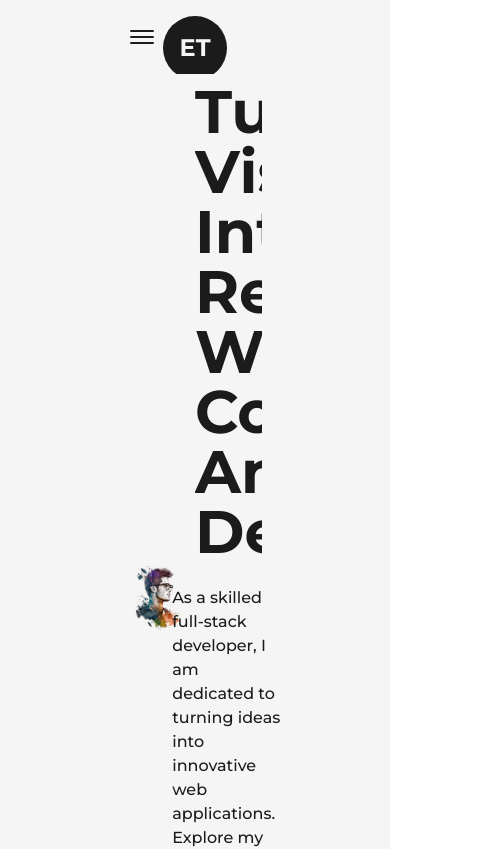
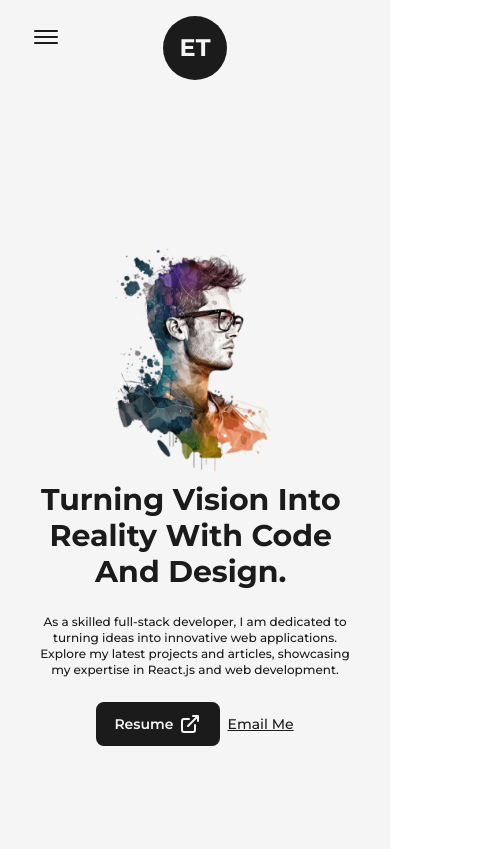
Before and after one commit to Tyronnosaurus/etiron-portfolio, a Next.js app: page / in a window 390 px wide. Shown: the top 849 px of the page, 486 px wide, since content can reach past the window. Built offline with nearby package versions, Linux system fonts and the light colour scheme.

Commit message:
Made index responsive

```diff
--- a/src/components/Layout.js
+++ b/src/components/Layout.js
@@ -3,7 +3,8 @@ import React from 'react'
 
 const Layout = ({children, className,}) => {
   return (
-    <div className={`w-full h-full inline-block z-0 bg-light p-32 dark:bg-dark ${className}`}>
+    <div className={`w-full h-full inline-block z-0 bg-light dark:bg-dark ${className}
+                     p-8 md:p-12 lg:p-16 xl:p-24}`}>
         {children}
     </div>
   )
--- a/src/components/NavBar.js
+++ b/src/components/NavBar.js
@@ -63,7 +63,8 @@ const NavBar = () => {
     }
 
     return (
-        <header className='w-full px-32 py-8 font-medium flex items-center justify-between relative
+        <header className='w-full py-8 font-medium flex items-center justify-between relative z-10
+                           px-8 xs:px-16
                            dark:text-light'>
 
             {/* Hamburger menu button. On click, middle bar disappears and the other two rotate 45º to form an X */}
--- a/src/pages/index.js
+++ b/src/pages/index.js
@@ -16,27 +16,34 @@ export default function Home() {
       </Head>
 
       <main className='flex items-center w-full min-h-screen text-dark dark:text-light'>
-        <Layout className='pt-0'>
-          <div className='flex items-center justify-between w-full'>
+        <Layout className='pt-8 md:pt-16 lg:pt-0'>
+          <div className='flex flex-col lg:flex-row items-center justify-between w-full'>
 
-            <div className='w-1/2'>
-              <Image src={ProfilePic} alt="Eduard Tiron" className='w-full h-auto' priority
+            <div className='w-[70%] lg:w-1/2'>
+              <Image src={ProfilePic} alt="portrait" priority
+                     className='h-auto inline-block lg:w-full'
                      sizes="(max-width:768px) 100vw, (max-width:1200px) 50vw, 50vw"/>
             </div>
 
-            <div className='w-1/2 flex flex-col items-center self-center'>
-              <AnimatedText text="Turning Vision Into Reality With Code And Design." className='!text-6xl !text-left' />
-              <p className='my-4 text-base font-medium'>
+            <div className='flex flex-col items-center self-center w-full lg:w-1/2'>
+              <AnimatedText text="Turning Vision Into Reality With Code And Design."
+                            className='!text-center lg:!text-left
+                                       !text-3xl md:!text-5xl lg:!text-6xl xl:!text-5xl' />
+              <p className='my-4 font-medium
+                            text-xs md:text-sm lg:text-base
+                            text-center lg:text-left'>
                 As a skilled full-stack developer, I am dedicated to turning ideas into innovative web applications.
                 Explore my latest projects and articles, showcasing my expertise in React.js and web development.
               </p>
 
 
               {/* Buttons */}
-              <div className='flex items-center self-start mt-2'>
+              <div className='flex items-center mt-2 self-center lg:self-start'>
 
                 <Link href="/" target="_blank"
-                      className='flex items-center p-2.5 px-6 rounded-lg font-semibold
+                      className='flex items-center rounded-lg font-semibold
+                                 p-2 px-4 md:p-2.5 md:px-6
+                                 text-sm md:text-base
                                bg-dark text-light hover:bg-light hover:text-dark
                                  border-2 border-solid border-dark hover:border-dark
                                dark:bg-light dark:text-dark dark:border-light dark:hover:bg-dark dark:hover:text-light'>
@@ -44,7 +51,9 @@ export default function Home() {
                 </Link>
 
                 <Link href="mailto:abcd@gmail.com" target="_blank"
-                      className='ml-4 text-lg font-medium capitalize underline text-dark dark:text-light'>
+                      className='font-medium capitalize underline text-dark dark:text-light
+                                 ml-2 xs:ml-4
+                                 text-sm md:text-base'>
                   Email me
                 </Link>
 
```
Also changed, not shown: public/images/profile/developer-pic-1.png, public/images/profile/developer-pic-2old.jpg (deleted).
